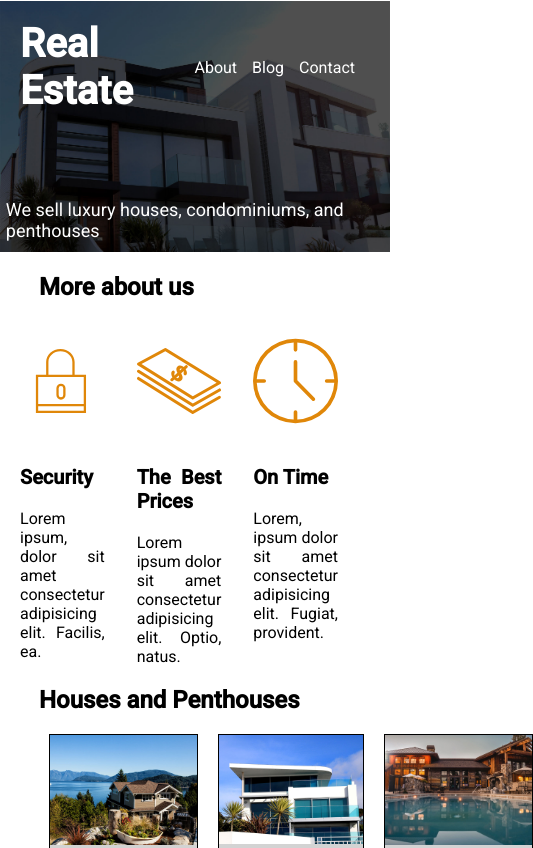
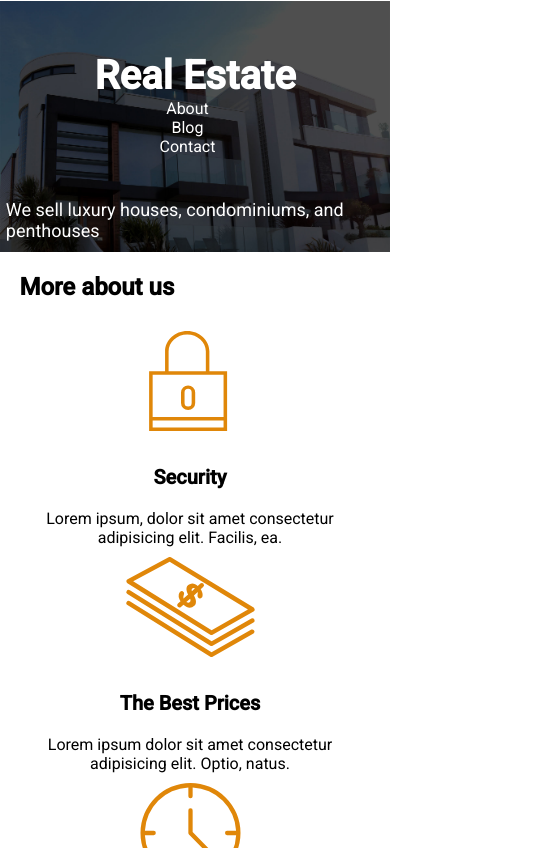
Before and after one commit to AndrewBMcK/RealEstateNEW, a plain HTML site: page index.html in a window 390 px wide. Shown: the top 848 px of the page, 533 px wide, since content can reach past the window. Drawn offline with Linux system fonts and the light colour scheme.

Commit message:
version1.4

```diff
--- a/index.html
+++ b/index.html
@@ -28,17 +28,17 @@
         <section class="container">
             <h2 class="more-about-us-h2">More about us</h2>
             <div class="more-about-us">
-                <div class="more-about-us-item, more-about-item">
+                <div class="more-about-us-item more-about-item">
                     <img src="img/icon1.svg" alt="">
                     <h3>Security</h3>
                     <p>Lorem ipsum, dolor sit amet consectetur adipisicing elit. Facilis, ea.</p>
                 </div>
-                <div class="more-about-us-item, more-about-item">
+                <div class="more-about-us-item more-about-item">
                 <img src="img/icon2.svg" alt="">
                 <h3>The Best Prices</h3>
                 <p>Lorem ipsum dolor sit amet consectetur adipisicing elit. Optio, natus.</p>
                 </div>
-                <div class="more-about-us-item, more-about-item">
+                <div class="more-about-us-item more-about-item">
                 <img src="img/icon3.svg" alt="">
                 <h3>On Time</h3>
                 <p>Lorem, ipsum dolor sit amet consectetur adipisicing elit. Fugiat, provident.</p>
--- a/style/mystyle.css
+++ b/style/mystyle.css
@@ -68,6 +68,7 @@ header.site-init {
     background-size: 100% auto;
 }
 
+
 header.site-init p {
     position: absolute;
     bottom: 5%;
@@ -82,10 +83,29 @@ header.site-init div {
     justify-content: space-between;
     align-items: center;
     padding: 20px;
+    height: 20vh;
 }
+
+@media (max-width:768px) {
+    header.site-init div{
+        flex-direction: column;
+        align-items: center;
+        justify-content: center;
+    }
+}
+
 nav a{
     margin-right: 15px;
 }
+
+@media (max-width:768px) {
+    nav {
+        text-align: center;
+        flex-direction: column;
+        justify-items: center;
+    }
+}
+
 
 /*more about us*/
 .more-about-item {
@@ -102,6 +122,8 @@ nav a{
     font-size: 20px;
     margin: 20px 0;
 }
+
+
 .more-about-item p {
     color: black;
 }
@@ -111,6 +133,22 @@ nav a{
     justify-content: center;
     justify-items: left;
     margin-top: 20px;
+    flex-direction: row;
+}
+
+@media (max-width:768px) {
+    .more-about-us {
+        flex-direction: column;
+    }
+    .container {
+        width: 90%;
+    }
+    .more-about-item h3 {
+        text-align: center;
+    }
+    .more-about-item p {
+        text-align: center;
+    }
 }
 
 .more-about-us-item {
@@ -125,7 +163,6 @@ nav a{
 
 .houses-item {
     background-color: lightgray;
-    width: 350px;
     margin: 10px;
     border: 1px solid black;
 }
@@ -150,7 +187,8 @@ nav a{
 
 .houses-displaybox {
     display: flex;
-    justify-content: space-between;
+    justify-content: space-evenly;
+    flex-direction: row;
 }
 
 .houses-item ul {
@@ -166,6 +204,12 @@ nav a{
     margin-bottom: 20px;
 }
 
+@media (max-width:768px) {
+    .houses-displaybox {
+        flex-direction: column;
+        justify-content: center;
+    }
+}
 /*contact*/
 
 .site-header {
```
Also changed, not shown: contact.html (+0 -1 lines).
